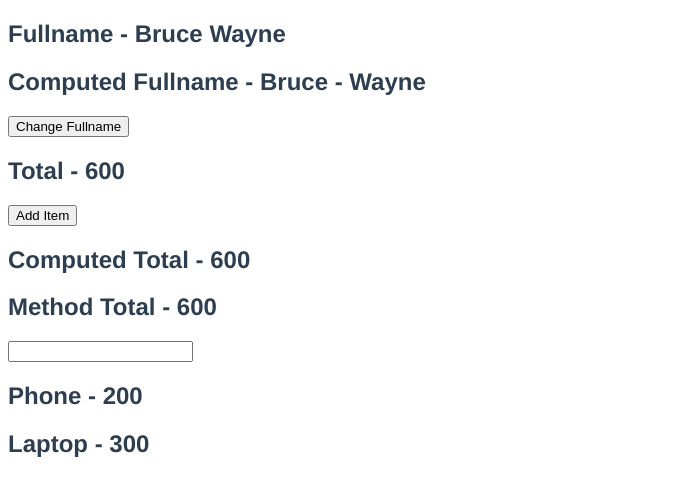
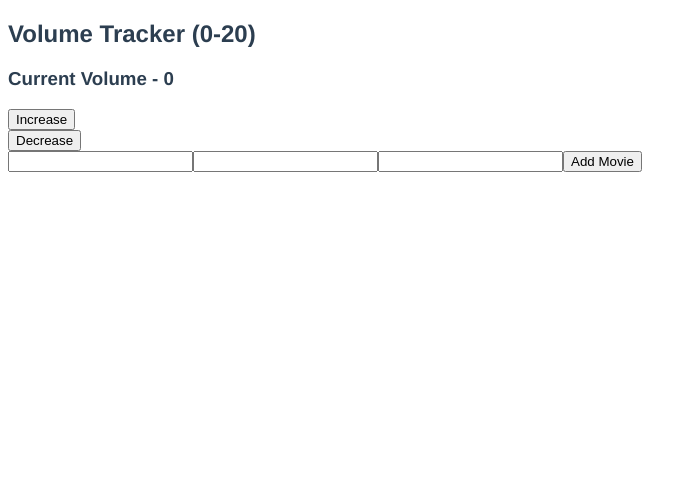
Before and after one commit to elminhoemmanuel/Vuestart, a Vue app: page / in a window 1280 px wide. Shown: the top 496 px of the page, without its empty margins (0-697 px from the left). Built offline with nearby package versions, Linux system fonts and the light colour scheme.

Commit message:
finished watchers

```diff
--- a/src/App.vue
+++ b/src/App.vue
@@ -1,16 +1,19 @@
 <template>
-    <h2>Fullname - {{firstName}} {{lastName}}</h2>
-    <h2>Computed Fullname - {{fullName}} </h2>
-    <button @click="changeFullName">Change Fullname</button>
+  <h2>Volume Tracker (0-20)</h2>
+  <h3>Current Volume - {{ volume }}</h3>
 
+  <div>
+    <button @click="volume += 1">Increase</button>
+  </div>
+  <div>
+    <button @click="volume -= 1">Decrease</button>
+  </div>
 
-    <h2>Total - {{items.reduce(( total , curr)=>(total = total + curr.price),0)}}</h2>
-    <button @click="items.push({id:4, title:'Game console', price:20})">Add Item</button>
-    <h2>Computed Total - {{ total }}</h2>
-    <h2>Method Total - {{ getTotal() }}</h2>
-    <input type="text" v-model="country" />
+  <input type="text" v-model="movie" />
+  <input type="text" v-model="movieInfo.title" />
+  <input type="text" v-model="movieInfo.actor" />
 
-    <h2 v-for="item in expensiveItems" :key="item.id">{{item.title}} - {{item.price}}</h2>
+  <button @click="movies.push('Supergirl')">Add Movie</button>
 </template>
 
 <script>
@@ -18,56 +21,37 @@
   name: "App",
   data() {
     return {
-      firstName: 'Bruce',
-      lastName: 'Wayne',
-      items: [
-        {
-          id: 1,
-          title: 'TV',
-          price: 100,
-        },
-        {
-          id: 2,
-          title: 'Phone',
-          price: 200,
-        },
-        {
-          id: 3,
-          title: 'Laptop',
-          price: 300,
-        },
-      ],
-      country:""
+      volume: 0,
+      movie: "",
+      movieInfo:{
+        title: "",
+        actor: "",
+      },
+      movies:["Batman", "Superman"]
     };
   },
-  methods: {
-    getTotal(){
-      console.log("Method total")
-      return this.items.reduce(( total , curr)=>(total = total + curr.price),0)
-    },
-    changeFullName(){
-      this.fullName = "Omale Amodu"
-    }
-  },
-  computed:{
-    fullName : {
-      get(){
-        return `${this.firstName} - ${this.lastName}`
-      },
-      set(value){
-        const names = value.split( ' ' );
-        this.firstName = names[0];
-        this.lastName = names[1];
+  methods: {},
+  computed: {},
+  watch: {
+    volume(newValue, oldValue) {
+      if (newValue > oldValue && newValue === 10) {
+        alert("Its not good to listen to loud music");
       }
     },
-    total() {
-      console.log("Computed total")
-      return this.items.reduce(( total , curr)=>(total = total + curr.price),0)
+    movie: {
+      handler(newValue) {
+        console.log(`Calling API with movie name - ${newValue}`);
+      },
+      immediate: true
     },
-    expensiveItems(){
-      return this.items.filter(item => item.price > 100)
-    }
-  }
+    movieInfo: {
+      handler(newValue) {
+        console.log(`Calling API with movie name - ${newValue.title} and ${newValue.actor}`);
+      },
+      immediate: true,
+      deep:true
+    },
+  },
 };
 </script>
 
```
